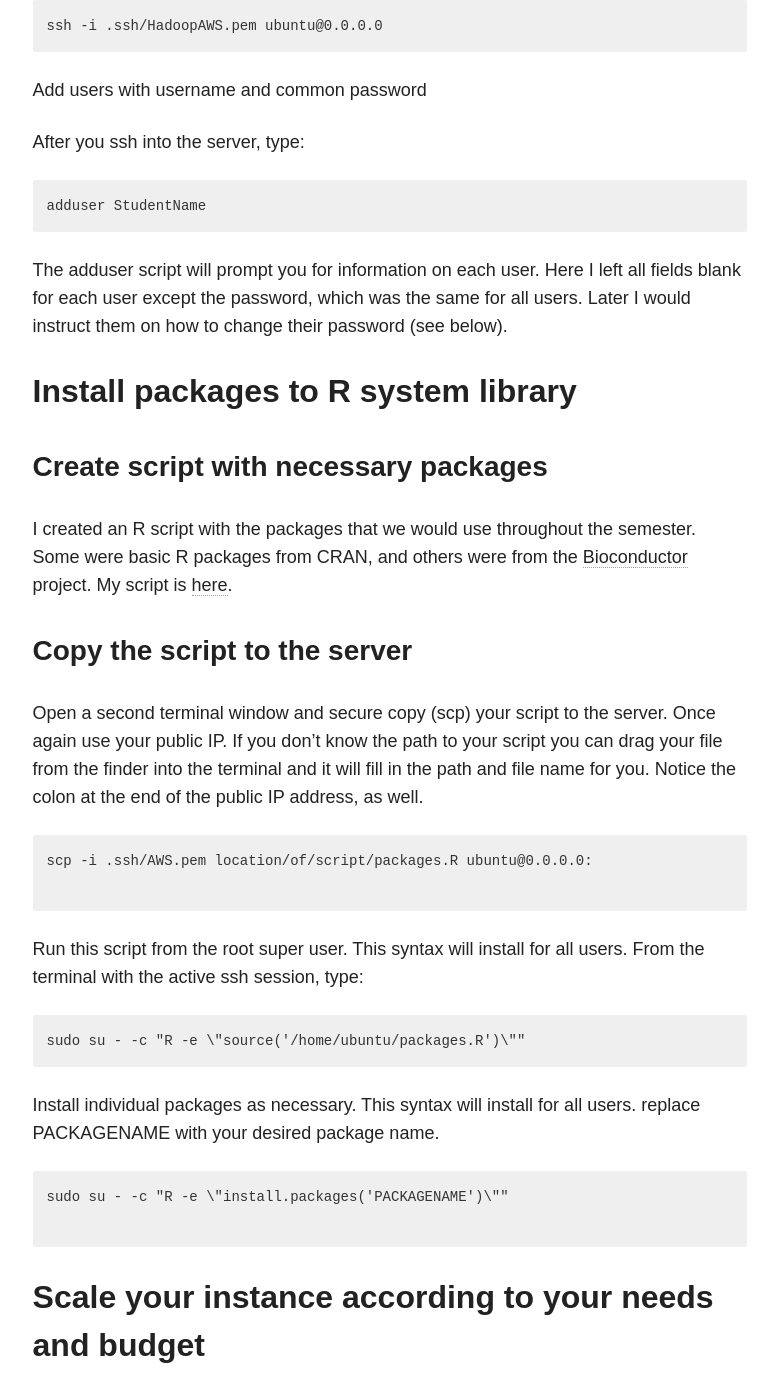
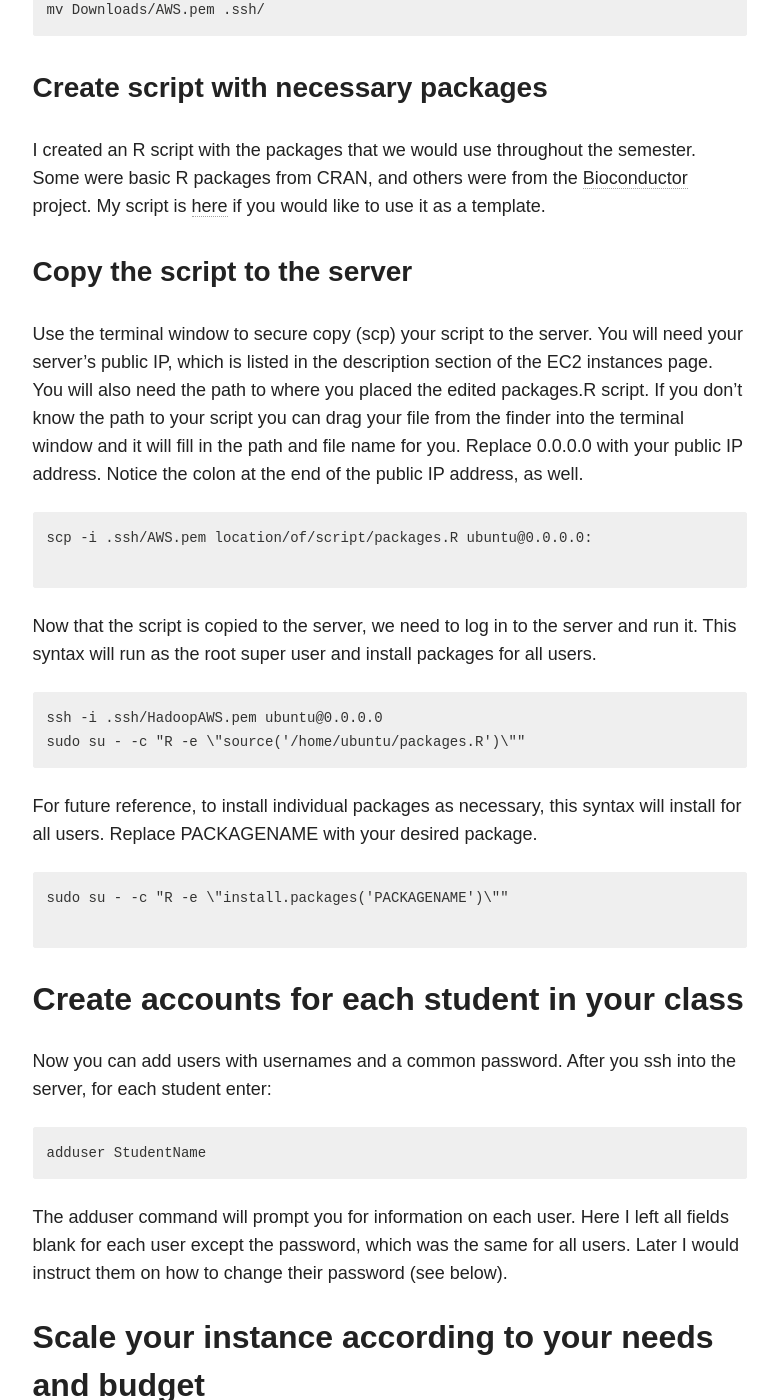
Before and after one commit to renjithmadhavan/data-science-portfolio, a Jekyll site: the page built from _posts/articles/2016-09-23-how-to-set-up-rstudio-on-AWS-for-bioinformatics-class.md, in a window 1280 px wide and 1400 px high, scrolled down 4521 px. Shown: the whole window, without its empty margins (347-1125 px from the left). Built offline with Jekyll 4.4.1, drawn with Linux system fonts in a browser that asks for light colours; nearby versions of some CDN libraries; some of the changed text lies outside the part shown.

Commit message:
rearrange and edit

````diff
--- a/_posts/articles/2016-09-23-how-to-set-up-rstudio-on-AWS-for-bioinformatics-class.md
+++ b/_posts/articles/2016-09-23-how-to-set-up-rstudio-on-AWS-for-bioinformatics-class.md
@@ -59,92 +59,81 @@ Obtain your public IP address and see if your server is up. Go to your running i
 ![login]({{site.url}}/images/aws/rstudio-login.png)
 
 
+## Install packages to R system library
 
-## Create accounts for each student in your class
 
-Ssh into your instance. On Mac, find your Terminal application. The easiest way is to open up Spotlight with Command-Space and type 'terminal.'
+Next up, we will install some packages that are useful for bioinformatics. The key here is to have the packages installed for all users on the server, in order to avoid having each student responsible for installing packages on their own. You might decide on using different packages, but you can use my script as a template for listing the packages you need to install. On Mac and linux, find your Terminal application. The easiest way on a Mac is to open up Spotlight with Command-Space and type 'terminal.' Windows requires additional software, but Linux users can essentially follow this as well.
 
-I recommend placing your public key .pem file you downloaded to a hidden directory in your home folder.
+First, I recommend placing your AWS.pem file you downloaded to a hidden directory in your home folder.
 
 ```
 mkdir .ssh
 mv Downloads/AWS.pem .ssh/
 ```
 
-Now whenever you want to connect to your server via the terminal use the following command. Replace 0.0.0.0 with your public IP address.
-
-
-```
-ssh -i .ssh/HadoopAWS.pem ubuntu@0.0.0.0
-```
-
-Add users with username and common password
-
-After you ssh into the server, type:
-
-```
-adduser StudentName
-```
-
-The adduser script will prompt you for information on each user. Here I left all fields blank for each user except the password, which was the same for all users. Later I would instruct them on how to change their password (see below).
-
-## Install packages to R system library
-
 ### Create script with necessary packages
 
-I created an R script with the packages that we would use throughout the semester. Some were basic R packages from CRAN, and others were from the [Bioconductor](https://www.bioconductor.org/) project. My script is [here](https://github.com/kahultman/bioinformatics/blob/master/installpackages.R).
+I created an R script with the packages that we would use throughout the semester. Some were basic R packages from CRAN, and others were from the [Bioconductor](https://www.bioconductor.org/) project. My script is [here](https://github.com/kahultman/bioinformatics/blob/master/installpackages.R) if you would like to use it as a template.
 
 ### Copy the script to the server
 
-Open a second terminal window and secure copy (scp) your script to the server. Once again use your public IP. If you don't know the path to your script you can drag your file from the finder into the terminal and it will fill in the path and file name for you. Notice the colon at the end of the public IP address, as well.
+Use the terminal window to secure copy (scp) your script to the server. You will need your server's public IP, which is listed in the description section of the EC2 instances page. You will also need the path to where you placed the edited packages.R script. If you don't know the path to your script you can drag your file from the finder into the terminal window and it will fill in the path and file name for you. Replace 0.0.0.0 with your public IP address. Notice the colon at the end of the public IP address, as well.
 
 ```
 scp -i .ssh/AWS.pem location/of/script/packages.R ubuntu@0.0.0.0:
 
 ```
 
-Run this script from the root super user. This syntax will install for all users. From the terminal with the active ssh session, type:
+Now that the script is copied to the server, we need to log in to the server and run it. This syntax will run as the root super user and install packages for all users.
+
 
 ```
+ssh -i .ssh/HadoopAWS.pem ubuntu@0.0.0.0
 sudo su - -c "R -e \"source('/home/ubuntu/packages.R')\""
 ```
 
-Install individual packages as necessary. This syntax will install for all users. replace PACKAGENAME with your desired package name.
+For future reference, to install individual packages as necessary, this syntax will install for all users. Replace PACKAGENAME with your desired package.
 
 ```
 sudo su - -c "R -e \"install.packages('PACKAGENAME')\""
 
 ```
 
+## Create accounts for each student in your class
+
+Now you can add users with usernames and a common password. After you ssh into the server, for each student enter:
+
+```
+adduser StudentName
+```
+
+The adduser command will prompt you for information on each user. Here I left all fields blank for each user except the password, which was the same for all users. Later I would instruct them on how to change their password (see below).
+
 ## Scale your instance according to your needs and budget
 
 Thus far we have set up our instance as a t2.micro. This is the only option eligible for the free service for the first year. During the lab sessions, however, the t2.micro won't be able to handle the memory-intensive analysis of microarray analysis and handling multiple users. The r3 instances are optimized for RAM use and are actually recommended for genomic applications. They are not free, but they are very affordable for course costs, especially when compared to wet-lab biology materials!
 
-Before the class meets for lab:
+Before the class meets for lab, from the Actions pull down menu of your instance:
 
-Stop your t2.micro instance.
+1. Stop your t2.micro instance, from the Instance State menu
+2. Resize it to r3.large or r3.xlarge, by selecting 'Change Instance Type' from the Instance Settings menu option
+3. Restart your instance, from the Instance State menu
 
-Resize it to r3.large or r3.xlarge.
-
-Restart your instance.
-
-I reverse the process after lab is adjourned and switch back to the t2.micro. I do this to avoid unnecessary charges. The cost of the r3.large is $0.166 / hour, which would be ~$30 / week. That might be ok for your budget, but we like to cut costs at Elmhurst, and the t2.micro is adequate for students to occasionally log in and go over the exercise. They also have the Citrix server option as well.
+I reverse the process after lab is adjourned and switch back to the t2.micro. I do this to avoid unnecessary charges. The cost of the r3.large is $0.166 / hour, which would be ~$30 / week. That might be ok for your budget, but we like to cut costs at Elmhurst, and the t2.micro is adequate for students to occasionally log in and go over the exercises. They also have the Citrix server option as well.
 
 ## Estimated costs
 I estimate that by using the r3.large instance only during lab, we are paying less than $15 for the entire semester. During the weeks we are doing full scale genomic analysis, I will bump us up to the r3.xlarge.
 
 ## First lab session
 
-I told the students how to change their passwords, after they log in to RStudio.
+I told the students how to change their passwords, after they log in to RStudio. Go to Tools, Shell...
 
-Go to Tools, Shell...
+![password]({{site.url}}/images/aws/passwd.png)
 
+And enter the following command
 ```
 passwd
 ```
-
-![password]({{site.url}}/images/aws/passwd.png)
-
 Students can input their current password and change to one of their liking. Tell your students that when they type their password the cursor will not show astrisks or how many letters they've typed, but that it is, in fact, working.
 
 ## Optional: Create permanent URL and domain name
````
